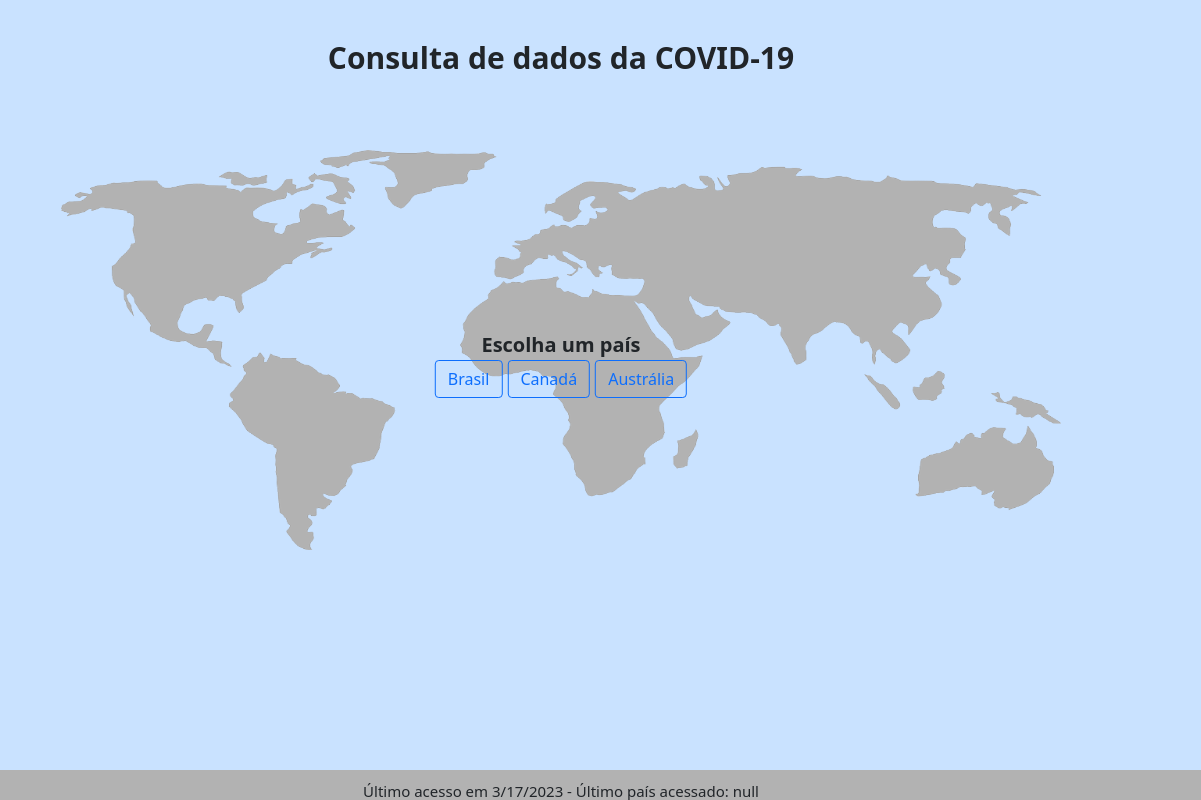
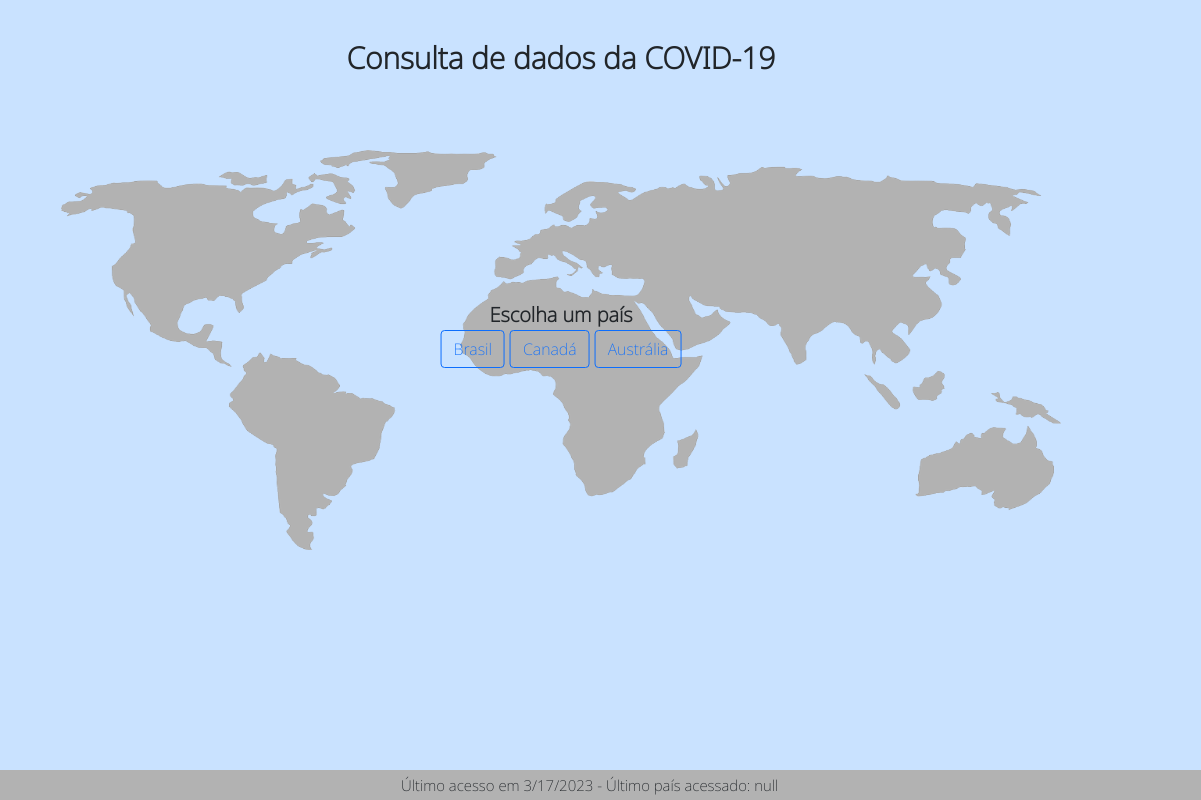
Before and after one commit to ChrystianLopes/DesafioKidopiCovid, a plain HTML site: page src/index.html in a window 1280 px wide. Shown: the full height of the page, 79-1280 px from the left. Drawn offline with nearby package versions, Linux system fonts and the light colour scheme; no server answers.

Commit message:
Att CSS e HTML

```diff
--- a/src/assets/css/style-home.css
+++ b/src/assets/css/style-home.css
@@ -35,7 +35,7 @@ body {
 
   .buttons {
     position: absolute;
-    top: 360px;
+    top: 330px;
     left: 50%;
     transform: translateX(-50%);
     display: flex;
@@ -59,10 +59,10 @@ body {
   }
 
   .options {
+    position: absolute;
     font-weight: bold;
-    position: absolute;
     font-size: 20px;
-    top: 330px;
+    top: 300px;
     left: 50%;
     transform: translateX(-50%);
   }
@@ -72,10 +72,15 @@ body {
     text-align: center;
     width: 100%;
     height: 30px;
-    padding: 10px 0;
     position: fixed;
-    bottom: 0;
+    bottom: 0px;
     font-size: 15px;
+  }
+
+  #rodape {
+    position: absolute;
+    left: 37.5%;
+    bottom: 3.5px;
   }
 
   @media only screen and (max-width: 768px) {
--- a/src/index.html
+++ b/src/index.html
@@ -7,6 +7,9 @@
 		<link rel="stylesheet" href="./assets/css/reset.css">
 		<link href="https://cdn.jsdelivr.net/npm/bootstrap@5.1.3/dist/css/bootstrap.min.css" rel="stylesheet" integrity="sha384-1BmE4kWBq78iYhFldvKuhfTAU6auU8tT94WrHftjDbrCEXSU1oBoqyl2QvZ6jIW3" crossorigin="anonymous">
 		<meta name="viewport" content="width=device-width, initial-scale=1">
+		<link rel="preconnect" href="https://fonts.googleapis.com">
+		<link rel="preconnect" href="https://fonts.gstatic.com" crossorigin>
+		<link href="https://fonts.googleapis.com/css2?family=Noto+Sans:ital,wght@0,200;1,900&display=swap" rel="stylesheet">
 		<link rel="stylesheet" href="./assets/css/style-home.css">
 
 
```
